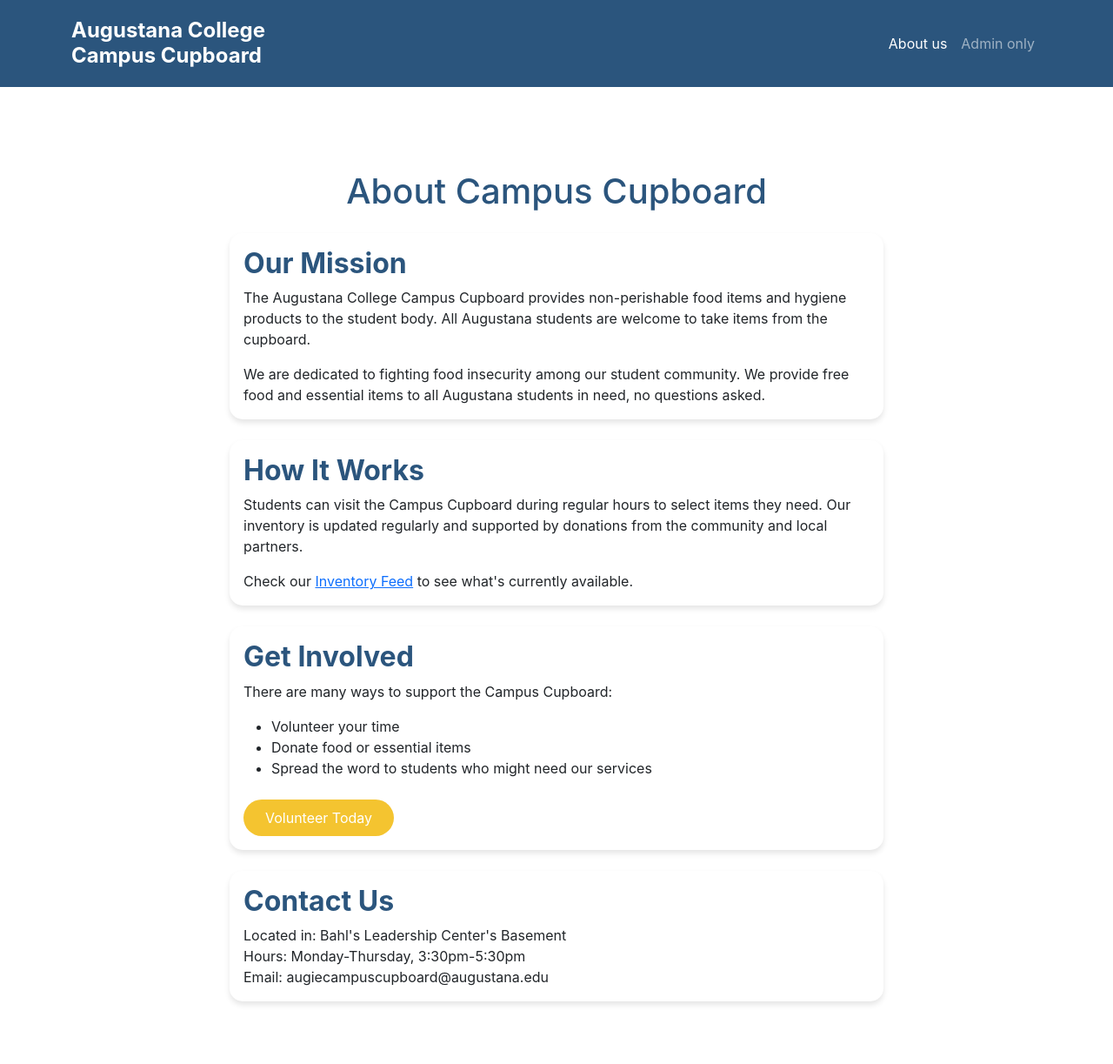
After one commit to AugustanaCSC490Spring2025/CampusCupboard, a Flask app: page /aboutus in a window 1280 px wide. The commit adds this page. Shown: the whole page at 87% size. Run offline with Flask 3, Linux system fonts and the light colour scheme.

Commit message:
About Us

```diff
--- a/main.py
+++ b/main.py
@@ -16,9 +16,9 @@ def inventory():
 def volunteer():
     return "Volunteer Page" # Placeholder for volunteer implementation
 
-@app.route('/about')
+@app.route('/aboutus')
 def about():
-    return "About Us Page" # Placeholder for about page implementation
+    return render_template('aboutus.html') # Placeholder for about page implementation
 
 @app.route('/admin')
 def admin():
--- a/static/css/style.css
+++ b/static/css/style.css
@@ -22,7 +22,7 @@ body {
 
 .hero-section {
     background: linear-gradient(rgba(0, 0, 0, 0.5), rgba(0, 0, 0, 0.5)),
-                url('https://th.bing.com/th/id/OIP.DUn1TYreqaEqKHGZwBViYQHaD4?rs=1&pid=ImgDetMain');
+                url('https://images.unsplash.com/photo-1562774053-701939374585?ixlib=rb-1.2.1&auto=format&fit=crop&w=1920&q=80');
     background-size: cover;
     background-position: center;
     min-height: calc(100vh - 76px);
@@ -84,6 +84,33 @@ body {
     font-size: 1.1rem;
 }
 
+/* About page styles */
+.about-section {
+    padding: 3rem 0;
+}
+
+.about-section h1 {
+    color: var(--augie-blue);
+    margin-bottom: 2rem;
+}
+
+.about-section .card {
+    border-radius: 15px;
+    margin-bottom: 1.5rem;
+    box-shadow: 0 4px 6px rgba(0, 0, 0, 0.1);
+    border: none;
+}
+
+.about-section .card-title {
+    color: var(--augie-blue);
+    font-weight: bold;
+}
+
+.about-section .btn-volunteer {
+    display: inline-block;
+    padding: 0.5rem 1.5rem;
+}
+
 @media (min-width: 768px) {
     .action-buttons {
         flex-direction: row;
--- /dev/null
+++ b/templates/aboutus.html
@@ -0,0 +1,67 @@
+
+{% extends "base.html" %}
+
+{% block content %}
+<div class="container about-section">
+    <div class="row justify-content-center mt-5">
+        <div class="col-lg-8">
+            <h1 class="text-center mb-4">About Campus Cupboard</h1>
+
+            <div class="card mb-4">
+                <div class="card-body">
+                    <h2 class="card-title">Our Mission</h2>
+                    <p class="card-text">
+                        The Augustana College Campus Cupboard provides non-perishable food items and hygiene products to the student body.
+                        All Augustana students are welcome to take items from the cupboard.
+                    </p>
+                    <p class="card-text">
+                        We are dedicated to fighting food insecurity among our student community.
+                        We provide free food and essential items to all Augustana students in need, no questions asked.
+                    </p>
+                </div>
+            </div>
+
+            <div class="card mb-4">
+                <div class="card-body">
+                    <h2 class="card-title">How It Works</h2>
+                    <p class="card-text">
+                        Students can visit the Campus Cupboard during regular hours to select items they need.
+                        Our inventory is updated regularly and supported by donations from the community and local partners.
+                    </p>
+                    <p class="card-text">
+                        Check our <a href="{{ url_for('inventory') }}">Inventory Feed</a> to see what's currently available.
+                    </p>
+                </div>
+            </div>
+
+            <div class="card mb-4">
+                <div class="card-body">
+                    <h2 class="card-title">Get Involved</h2>
+                    <p class="card-text">
+                        There are many ways to support the Campus Cupboard:
+                    </p>
+                    <ul>
+                        <li>Volunteer your time</li>
+                        <li>Donate food or essential items</li>
+                        <li>Spread the word to students who might need our services</li>
+                    </ul>
+                    <p class="card-text">
+                        <a href="{{ url_for('volunteer') }}" class="btn btn-volunteer mt-2">Volunteer Today</a>
+                    </p>
+                </div>
+            </div>
+
+            <div class="card mb-4">
+                <div class="card-body">
+                    <h2 class="card-title">Contact Us</h2>
+                    <p class="card-text">
+                        Located in: Bahl's Leadership Center's Basement<br>
+                        Hours: Monday-Thursday, 3:30pm-5:30pm<br>
+                        Email: augiecampuscupboard@augustana.edu<br>
+                    </p>
+                </div>
+            </div>
+        </div>
+    </div>
+</div>
+{% endblock %}
```
Also changed, not shown: OIP.jpg (deleted), R.jpg (deleted).
